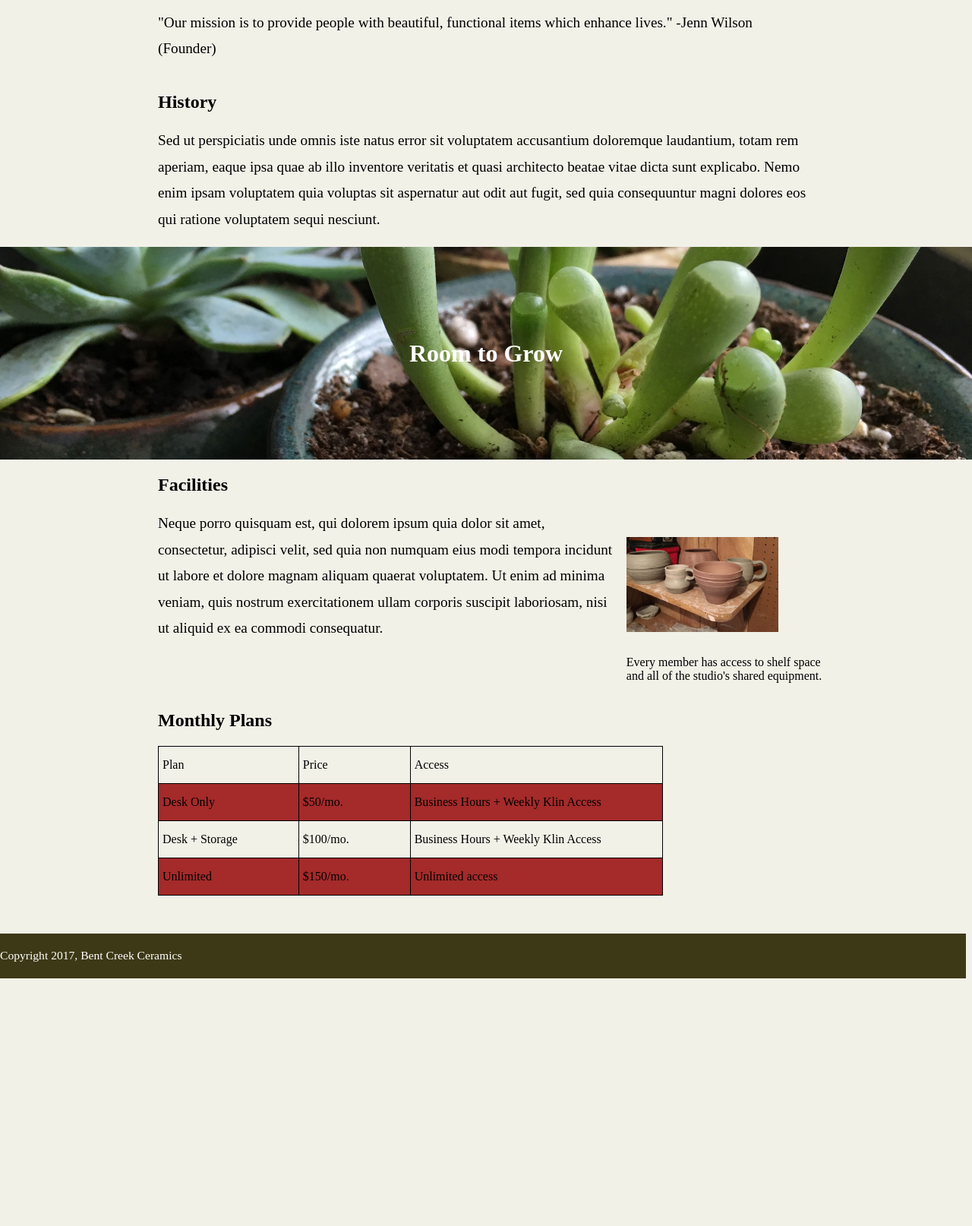
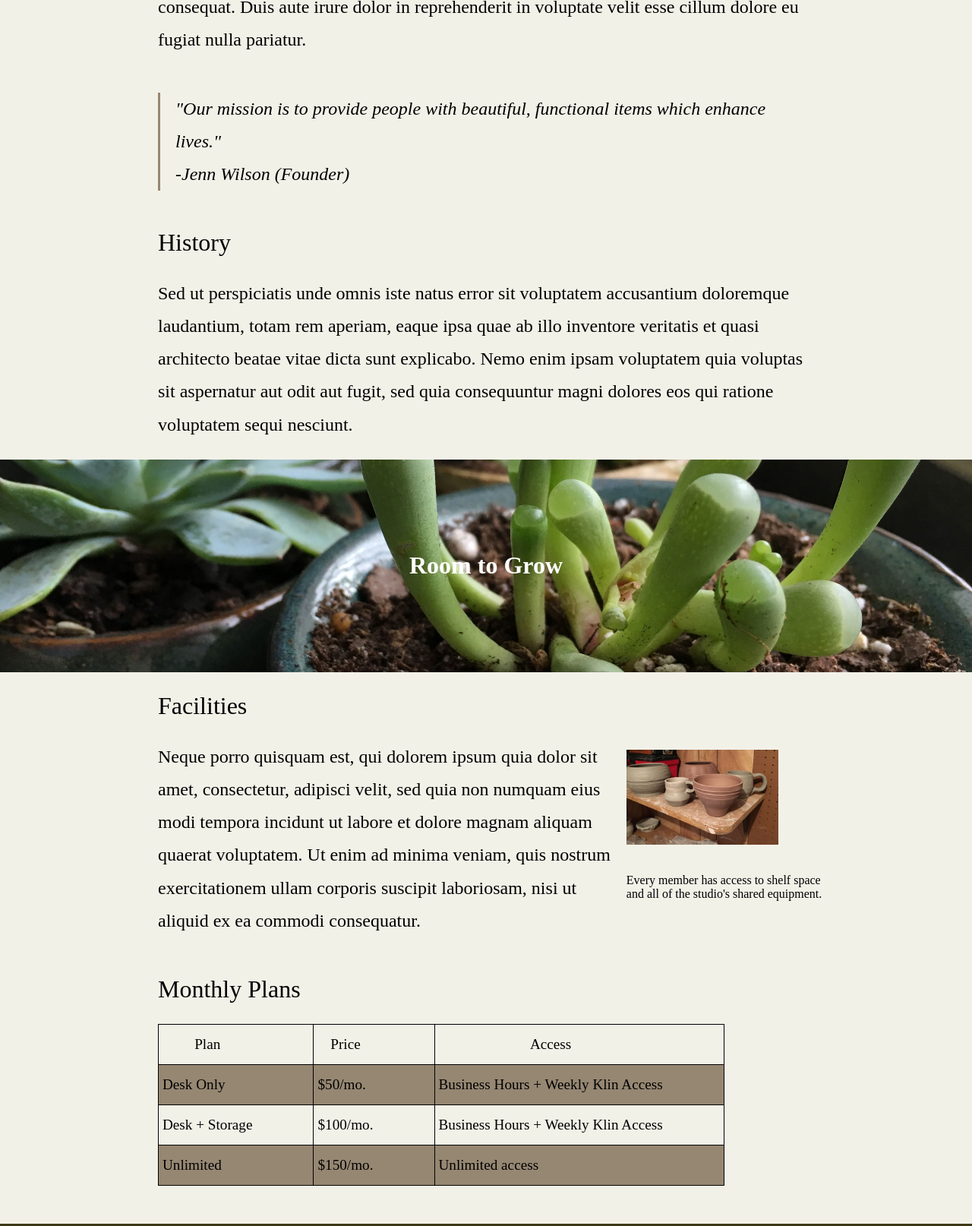
Before and after one commit to eman-s/week_one_project, a plain HTML site: page about.html in a window 1280 px wide. Shown: the part 515-2129 px from the top of the page at 76% size. Before the commit the page ends 1811 px from the top, so only its background shows below. Drawn offline with Linux system fonts and the light colour scheme.

Commit message:
added more detail

```diff
--- a/about.html
+++ b/about.html
@@ -34,7 +34,10 @@
   </div>
   <div id="mission_statement">
     <p>
-      "Our mission is to provide people with beautiful, functional items which enhance lives." -Jenn Wilson (Founder)
+      "Our mission is to provide people with beautiful, functional items which enhance lives."
+    </p>
+    <p class=founder_name>
+      -Jenn Wilson (Founder)
     </p>
   </div>
   <div id="history">
@@ -69,23 +72,23 @@
     <h2>Monthly Plans</h2>
     <table>
       <thead>
-        <tr class="odd row">
+        <tr class="top_row">
           <td>Plan</td>
           <td>Price</td>
           <td>Access</td>
         </tr>
       </thead>
       <tbody>
-        <tr class="even row">
+        <tr class="even_row">
           <td>Desk Only</td>
           <td>$50/mo.</td>
           <td>Business Hours + Weekly Klin Access</td>
         </tr>
-        <tr class="odd row">
+        <tr class="odd_row">
           <td>Desk + Storage</td>
           <td>$100/mo.</td>
           <td>Business Hours + Weekly Klin Access</td>
-          <tr class="even row">
+          <tr class="even_row">
             <td>Unlimited</td>
             <td>$150/mo.</td>
           <td>Unlimited access</td>
--- a/aboutstyles.css
+++ b/aboutstyles.css
@@ -3,7 +3,7 @@ body {
 }
 p{
   line-height: 1.8;
-  font-size: larger;
+  font-size: x-large;
 }
 .logo{
 
@@ -67,7 +67,7 @@ a{
 
 #birdhouse{
   float: left;
-  height: 100px;
+  height: 120px;
   margin-right: 35px;
   margin-bottom: 20px;
   margin-top: 10px;
@@ -109,6 +109,7 @@ figure{
   margin: 0.5em;
   padding: 0.5em;
   margin-right: -20px;
+  margin-top: -20px;
 }
 
 table, td{
@@ -117,27 +118,52 @@ table, td{
   border-width: thin;
   border-collapse: collapse;
   margin-bottom: 50px;
+
 }
+.top_row{
+  text-align: center;
+}
+
 
 td{
   padding-top: 15px;
   padding-bottom: 15px;
   padding-left: 5px;
   padding-right: 80px;
+  font-size: larger;
 }
-.even{
-  background-color: brown;
+.even_row{
+  background-color: #968772;
 }
 
 footer {
   display: flex;
-  color: white;
   background-color: #3d3916;
   margin-left: -8px;
-  margin-right: -8;
-  padding-bottom: 15;
-  padding-top: 15;
-  padding-left: 11;
-  font-size: small;
+  margin-right: -8px;
+  padding-bottom: 15px;
+  padding-top: 15px;
+  padding-left: 11px;
 
 }
+
+footer p{
+  font-size: medium;
+  color: white;
+}
+
+#mission_statement p{
+  border-left: solid;
+  border-color: #968772;
+  padding-left: 20px;
+  font-style: italic;
+}
+
+.founder_name{
+  margin-top:-25px;
+}
+
+h2{
+  font-weight: 100;
+  font-size: xx-large;
+}
--- a/indexstyles.css
+++ b/indexstyles.css
@@ -56,8 +56,10 @@ h1 {
 }
 
 h2 {
-  color: white;
+  color: #F2F1E8;
   background-color: #3d3916;
+  padding: 5px 20px;
+  font-weight: 100;
 }
 
 h3 {
--- a/newsletterpgstyles.css
+++ b/newsletterpgstyles.css
@@ -1,5 +1,6 @@
 body {
   background-image: url("images/optimized/background-2.jpg");
+  background-size: 90em;
 }
 .logo{
   color: black;
@@ -82,7 +83,7 @@ input{
   color:white;
   padding: 15px 25px;
   margin-bottom: -2em;
-  background-color: brown;
+  background-color: #968772;
 
 
 }
@@ -94,4 +95,5 @@ input{
 
 label{
   border-bottom: solid thin;
+  border-color: #968772;
 }
```
